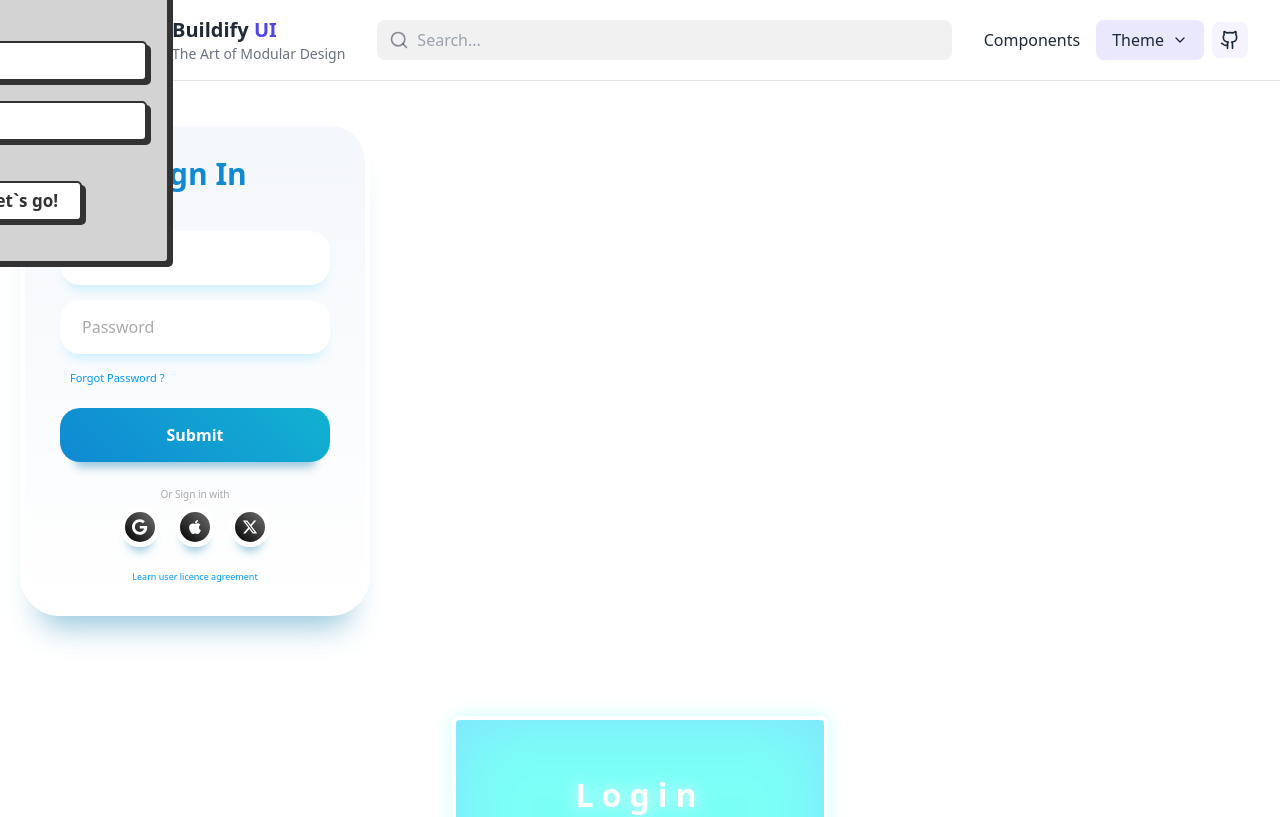
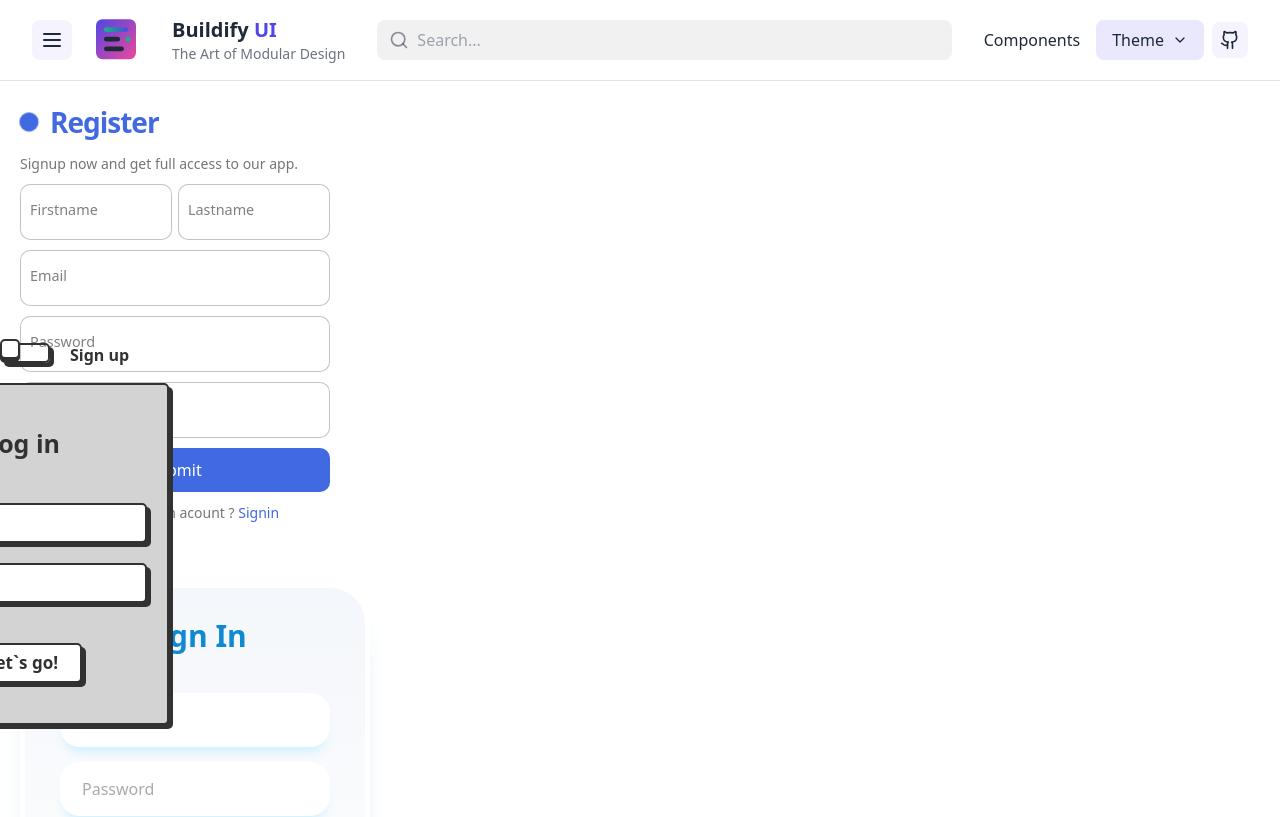
Before and after one commit to MadhavArora1213/BuildifyUi, a React (Vite) app: page / in a window 1280 px wide. Shown: the top 817 px of the page. Built offline with nearby package versions, Linux system fonts and the light colour scheme.

Commit message:
Update App7.tsx

```diff
--- a/src/App7.tsx
+++ b/src/App7.tsx
@@ -19,7 +19,7 @@ const App: React.FC = () => {
             {/* Suspense to handle the loading state for lazy-loaded components */}
             <Suspense fallback={<div>Loading...</div>}>
                 <Navbar />
-                {/* <SimpleForm /> */}
+                <SimpleForm />
                 <ToggleForm />
                 <GradientForm/>
                 <SpotLight/>
```
